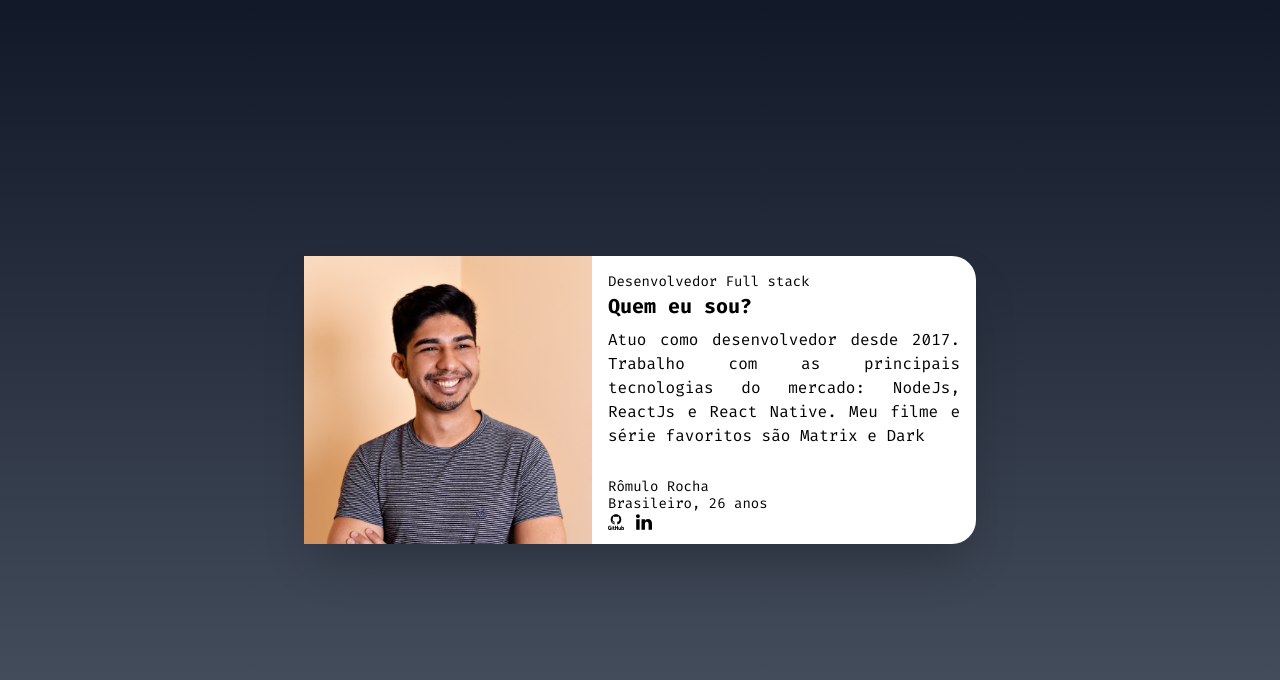
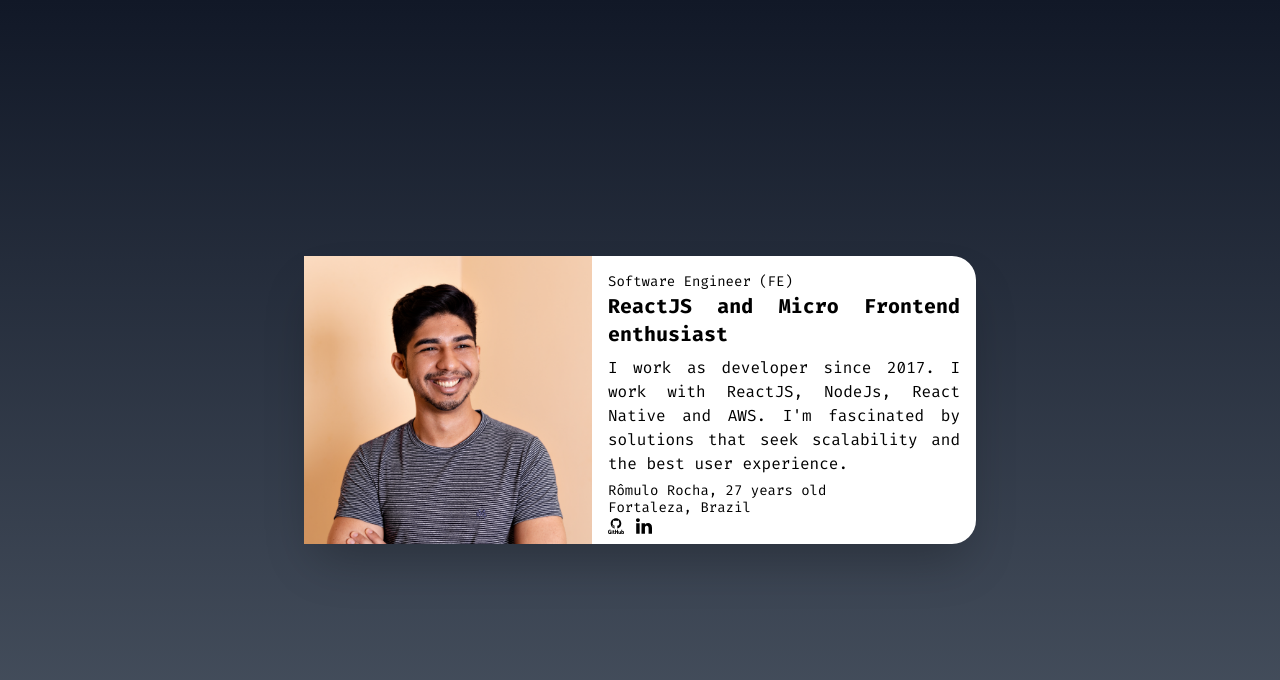
Before and after one commit to romulo94/home, a React (Create React App) app: page / in a window 1280 px wide. Shown: the top 680 px of the page. Built offline with nearby package versions, Linux system fonts and the light colour scheme.

Commit message:
update resume

```diff
--- a/package.json
+++ b/package.json
@@ -14,6 +14,7 @@
     "@types/react-router-dom": "^5.1.7",
     "autoprefixer": "^10.2.1",
     "i18next": "^19.8.4",
+    "i18next-browser-languagedetector": "^6.1.4",
     "postcss": "^8.2.4",
     "postcss-cli": "^8.3.1",
     "react": "^17.0.1",
--- a/public/index.html
+++ b/public/index.html
@@ -4,8 +4,11 @@
     <meta charset="utf-8" />
     <link rel="shortcut icon" href="%PUBLIC_URL%/favicon.ico" />
     <meta name="viewport" content="width=device-width, initial-scale=1" />
-    <meta name="keywords" content="Node,React,React Native,HTML,CSS,XML,JavaScript,Developer,Romulo Rocha" />
-    <meta name="description" content="Romulo Rocha Desenvolvedor Fullstack" />
+    <meta
+      name="keywords"
+      content="React,React Native,HTML,CSS,XML,JavaScript,Software Engineer,Micro Frontends, Romulo Rocha"
+    />
+    <meta name="description" content="Romulo Rocha Software Engineer" />
     <meta name="theme-color" content="#000000" />
     <link rel="apple-touch-icon" href="logo192.png" />
     <link rel="manifest" href="%PUBLIC_URL%/manifest.json" />
--- a/src/App.tsx
+++ b/src/App.tsx
@@ -3,6 +3,7 @@ import Routes from 'routes';
 import 'assets/fonts/fira-code.css';
 import 'styles/tailwind.css';
 import 'styles/global.css';
+import 'i18n';
 import { useEffect } from 'react';
 import { Style } from 'services';
 
--- a/src/i18n/index.ts
+++ b/src/i18n/index.ts
@@ -1,14 +1,23 @@
 import i18next from 'i18next';
-import pt from './translations/pt-br/translations.json';
-import us from './translations/us/translations.json';
+import { initReactI18next } from 'react-i18next';
+import detector from 'i18next-browser-languagedetector';
+import globalPT from './translations/pt/global.json';
+import globalUS from './translations/us/global.json';
 
-i18next.init({
-  interpolation: { escapeValue: false },
-  lng: 'pt',
-  resources: {
-    pt,
-    us,
-  },
-});
+i18next
+  .use(detector)
+  .use(initReactI18next)
+  .init({
+    interpolation: { escapeValue: false },
+    fallbackLng: 'pt',
+    resources: {
+      pt: {
+        global: globalPT,
+      },
+      en: {
+        global: globalUS,
+      },
+    },
+  });
 
 export default i18next;
--- /dev/null
+++ b/src/i18n/translations/pt/global.json
@@ -0,0 +1,8 @@
+{
+  "TITLE": "Desenvolvedor Frontend",
+  "SUBTITLE": "ReactJS and Micro Frontend entusiasta",
+  "FULL_DESCRIPTION": "Atuo como desenvolvedor desde 2017. Trabalho com ReactJS, NodeJs, React Native e AWS. Sou fascinado por soluções que buscam a escalabilidade e a melhor experiência do usuário.",
+  "NAME": "Rômulo Rocha",
+  "LOCATION": "Fortaleza, Brasil",
+  "AGE": "anos"
+}
--- /dev/null
+++ b/src/i18n/translations/us/global.json
@@ -0,0 +1,8 @@
+{
+  "TITLE": "Software Engineer (FE)",
+  "SUBTITLE": "ReactJS and Micro Frontend enthusiast",
+  "FULL_DESCRIPTION": "I work as developer since 2017. I work with ReactJS, NodeJs, React Native and AWS. I'm fascinated by solutions that seek scalability and the best user experience.",
+  "NAME": "Rômulo Rocha",
+  "LOCATION": "Fortaleza, Brazil",
+  "AGE": "years old"
+}
--- a/src/i18n/translations/us/translations.json
+++ /dev/null
@@ -1,6 +0,0 @@
-{
-  "main": {
-    "description": "Hi, I'm Rômulo Rocha. Fullstack Developer",
-    "details": "details"
-  }
-}
--- a/src/pages/Home/index.tsx
+++ b/src/pages/Home/index.tsx
@@ -1,38 +1,40 @@
-import ProfileImg from 'assets/profile.webp'
+import ProfileImg from 'assets/profile.webp';
 import GitHub from 'assets/github';
 import Linkedin from 'assets/linkedin';
+import { useTranslation } from 'react-i18next';
 
 export default function Home() {
+  const { t } = useTranslation('global');
+
   return (
     <div className="h-screen flex justify-center bg-gray-800 lg:bg-gradient-to-b from-gray-900 to-gray-600">
       <div className="flex flex-col lg:flex-row w-full lg:max-w-2xl lg:max-h-72 bg-white self-center lg:rounded-3xl shadow-2xl">
-        <img className="w-36 h-36 -mt-16  rounded-full self-center lg:mt-0 lg:rounded-none lg:h-72 lg:w-72" src={ProfileImg} alt="Rômulo Rocha" />
+        <img
+          className="w-36 h-36 -mt-16  rounded-full self-center lg:mt-0 lg:rounded-none lg:h-72 lg:w-72"
+          src={ProfileImg}
+          alt="Rômulo Rocha"
+        />
         <div className="p-4 flex flex-col justify-between leading-normal">
-          <div className="mb-8 text-center lg:text-justify ">
-            <p className="text-sm text-grey-dark">
-              Desenvolvedor Full stack
-            </p>
-            <div className="text-black font-bold text-xl mb-2">Quem eu sou?</div>
-            <p className="text-grey-darker text-base">
-              Atuo como desenvolvedor desde 2017.
-              Trabalho com as principais tecnologias do mercado:
-              NodeJs, ReactJs e React Native.
-              Meu filme e série favoritos são Matrix e Dark
-            </p>
+          <div className="mb-2 text-center lg:text-justify ">
+            <p className="text-sm text-grey-dark">{t('TITLE')}</p>
+            <div className="text-black font-bold text-xl mb-2">{t('SUBTITLE')}</div>
+            <p className="text-grey-darker text-base">{t('FULL_DESCRIPTION')}</p>
           </div>
           <div className="flex items-center">
             <div className="text-sm">
-              <p className="text-black leading-none">Rômulo Rocha</p>
-              <p className="text-grey-dark">Brasileiro, 26 anos</p>
+              <p className="text-black leading-none">
+                {t('NAME')}, 27 {t('AGE')}
+              </p>
+              <p className="text-grey-dark">{t('LOCATION')}</p>
             </div>
           </div>
           <div className="flex items-center">
             <div className="flex justify-between items-center">
               <a href="https://github.com/romulo94" target="_blank" rel="noreferrer">
-                <GitHub size={16} style={{cursor:'pointer', marginRight: 12}}></GitHub>
+                <GitHub size={16} style={{ cursor: 'pointer', marginRight: 12 }}></GitHub>
               </a>
               <a href="https://www.linkedin.com/in/romulo-rocha-de-oliveira" target="_blank" rel="noreferrer">
-                <Linkedin size={16} style={{cursor:'pointer'}}></Linkedin>
+                <Linkedin size={16} style={{ cursor: 'pointer' }}></Linkedin>
               </a>
             </div>
           </div>
```
Also changed, not shown: src/i18n/translations/pt-br/translations.json (deleted, +0 -11 lines), 1 other file (tests, documents, lock files or other folders).
